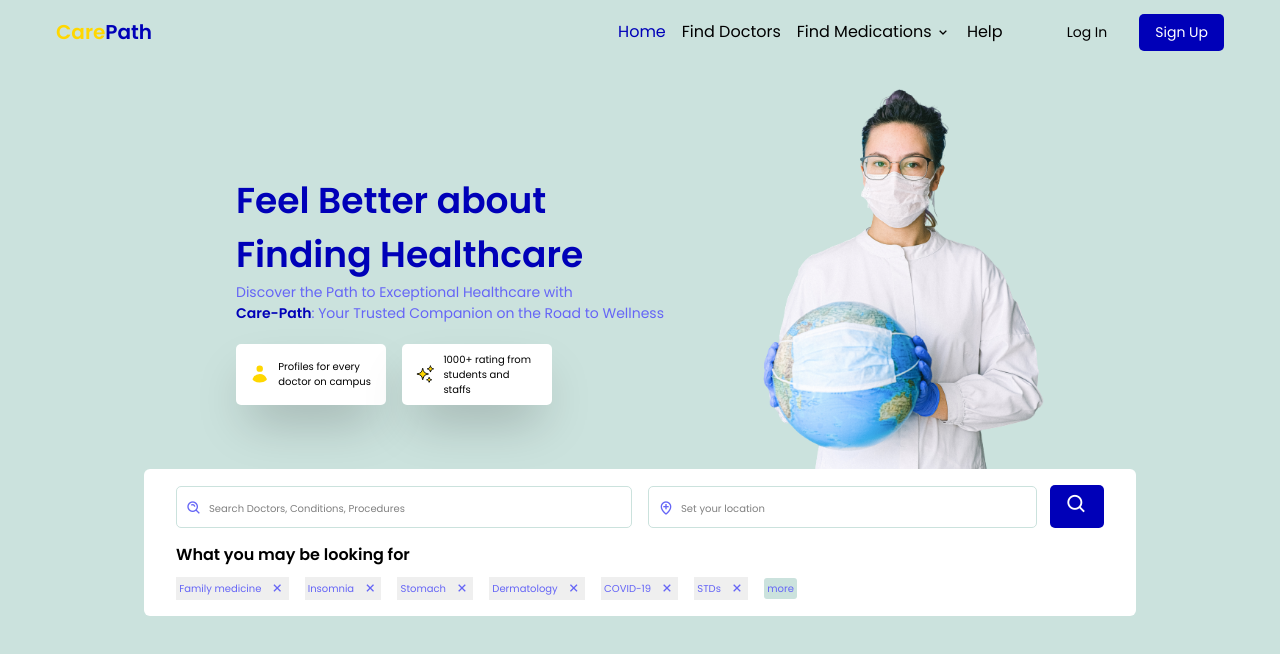
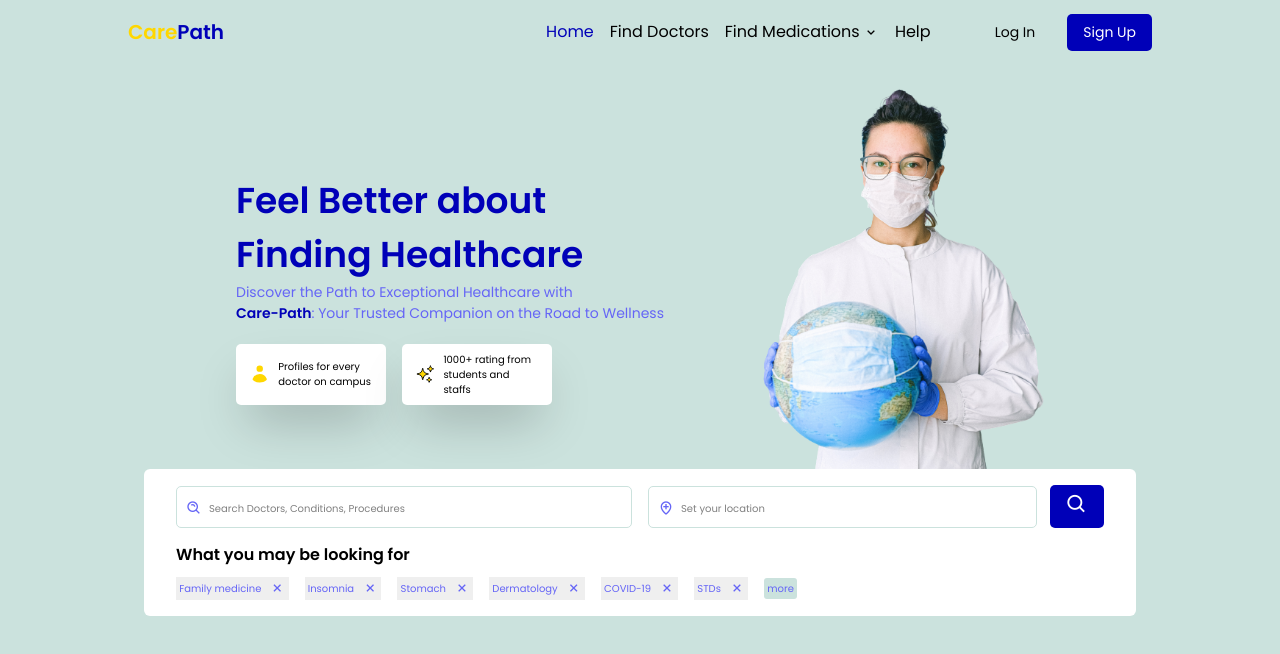
Before and after one commit to TPriince/Care-Path, a Vue app: page / in a window 1280 px wide. Shown: the top 654 px of the page. Built offline with nearby package versions, Linux system fonts and the light colour scheme; no server answers.

Commit message:
fix: Loader not closing if submission of user profile details fail

```diff
--- a/src/App.vue
+++ b/src/App.vue
@@ -4,7 +4,7 @@
 </template>
 
 <script lang="ts">
-import { defineComponent, ref, watch } from 'vue';
+import { defineComponent, ref, watch, provide } from 'vue';
 import { useRoute } from 'vue-router';
 import {onAuthStateChanged} from 'firebase/auth';
 import { auth } from './firebase/config';
@@ -33,10 +33,19 @@ export default defineComponent({
     );
 
     const showNavBar = ref(true);
+    const showMobileNav = ref(false);
+
+    const toggleMobileNav = () => {
+      showMobileNav.value = !showMobileNav.value;
+    }
+
+    provide('showMobileNav', showMobileNav);
+    provide('toggleMobileNav', toggleMobileNav);
 
     const onCheckRoute = () => {
       if (route.name == 'Sign-Up' || route.name == 'Sign-In' || route.name === 'Forgot-Password' || route.name == 'Dashboard' || route.name === 'Main-Dashboard' || route.name === 'Profile') {
         showNavBar.value = false;
+        showMobileNav.value = false;
       } else {
         showNavBar.value = true;
       }
--- a/src/components/MainComponent.vue
+++ b/src/components/MainComponent.vue
@@ -102,7 +102,7 @@ export default defineComponent({
 @media screen and (max-width: 768px) {
     .main-container {
         flex-direction: column;
-        margin-bottom: 15px;
+        margin-bottom: 2rem;
         position: relative;
         text-align: center;
     }
@@ -137,13 +137,21 @@ export default defineComponent({
 
 @media screen and (max-width: 700px) {
     .section-title {
-        left: 70px;
+        left: 100px;
+    }
+
+    .section-title span {
+        left: 230px;
     }
 }
 
 @media screen and (max-width: 650px) {
+    .section-title {
+        left: 95px;
+    }
+
     .section-title span {
-        left: 200px;
+        left: 160px;
     }
 }
 
@@ -163,4 +171,5 @@ export default defineComponent({
     .section-infos {
         gap: 0.5rem;
     }
-}</style>
+}
+</style>
--- a/src/components/NavBar.vue
+++ b/src/components/NavBar.vue
@@ -25,7 +25,7 @@
                 </button>
             </div>
         </div>
-        <i class='bx bx-menu' @click="showMobileNav = !showMobileNav" v-show="!showMobileNav"></i>
+        <i class='bx bx-menu' @click="toggleMobileNav" v-show="!showMobileNav"></i>
         <div class="mobile-nav-container" v-show="showMobileNav">
             <div class="mobile-nav">
                 <ul>
@@ -59,13 +59,14 @@
 </template>
 
 <script lang="ts">
-import { defineComponent, ref, onMounted, onUnmounted } from 'vue'
+import { defineComponent, ref, onMounted, onUnmounted, inject } from 'vue'
 
 export default defineComponent({
     name: 'NavBar',
     setup() {
         const activeLink = ref("home");
-        const showMobileNav = ref(false);
+        const showMobileNav = inject('showMobileNav', ref(false));
+        const toggleMobileNav = inject('toggleMobileNav') as () => void;
 
         onMounted(() => {
             const navBar = document.querySelector('.navbar') as HTMLElement;
@@ -85,6 +86,7 @@ export default defineComponent({
         return {
             activeLink,
             showMobileNav,
+            toggleMobileNav
         }
     }
 })
@@ -97,14 +99,15 @@ export default defineComponent({
     top: 0;
     left: 0;
     right: 0;
-    max-width: 1200px;
+    /* max-width: 1200px; */
+    width: 100%;
     margin: auto;
     display: flex;
     justify-content: space-between;
     align-items: center;
     height: calc(var(--navbar-height) + 1rem);
-    padding-left: 1rem;
-    padding-right: 1rem;
+    padding-left: 18rem;
+    padding-right: 18rem;
     z-index: var(--z-fixed);
     background-color: var(--nav-bg-color);
 }
@@ -294,6 +297,34 @@ export default defineComponent({
     }
 }
 
+@media screen and (max-width: 1600px) {
+    .navbar {
+        padding-left: 10rem;
+        padding-right: 10rem;
+    }
+}
+
+@media screen and (max-width: 1300px) {
+    .navbar {
+        padding-left: 8rem;
+        padding-right: 8rem;
+    }
+}
+
+@media screen and (max-width: 1200px) {
+    .navbar {
+        padding-left: 6rem;
+        padding-right: 6rem;
+    }
+}
+
+@media screen and (max-width: 1100px) {
+    .navbar {
+        padding-left: 4rem;
+        padding-right: 4rem;
+    }
+}
+
 @media screen and (max-width: 1000px) {
     .desktop-nav-container {
         gap: 2rem;
--- a/src/store/index.ts
+++ b/src/store/index.ts
@@ -56,7 +56,8 @@ export default createStore({
     },
     async updateUserDetails({ commit, state }, payload) {
       // console.log(payload)
-      const userRef = doc(db, "users", state.currentUser.profileId);
+      try {
+        const userRef = doc(db, "users", state.currentUser.profileId);
         updateDoc(userRef, payload)
           .then(() => {
             // console.log("Profile successfully updated!");
@@ -70,6 +71,11 @@ export default createStore({
             commit("setUpdatingUserMessage", 'Error updating profile <span style="color: red;">✘</span>');
           }
           );
+      } catch (error) {
+        commit("setUpdatingUserStatus", false);
+        commit("setUpdatingUserMessage", 'Error updating profile <span style="color: red;">✘</span>');
+        console.log(error);
+      }
     }
   },
   modules: {},
--- a/src/views/DashboardView.vue
+++ b/src/views/DashboardView.vue
@@ -95,11 +95,12 @@ export default defineComponent({
             signOut(auth)
                 .then(() => {
                     // console.log('User signed out');
-                    // window.location.reload();
+                    window.location.replace('/');
                     router.push({ name: 'Home' });
                 })
                 .catch(err => {
                     console.log(err.message);
+                    window.location.replace('/');
                 })
         }
 
@@ -110,7 +111,6 @@ export default defineComponent({
         const updateUserMessage = computed(() => store.state.updatingUserMessage);
         const closeModal = () => {
             store.commit('setUpdatingUserMessage', '');
-            console.log(store.state.updatingUserMessage);
         }
 
         return {
--- a/src/views/ProfileView.vue
+++ b/src/views/ProfileView.vue
@@ -46,11 +46,11 @@ export default defineComponent({
 
     const saveChanges = () => {
       if (state.firstName && state.lastName) {
+        store.commit('setUpdatingUserStatus', true);
         store.dispatch('updateUserDetails', {
           firstName: state.firstName,
           lastName: state.lastName,
         });
-        store.commit('setUpdatingUserStatus', true);
       } else {
         store.commit('setUpdatingUserMessage', 'Please fill in all fields');
       }
```
